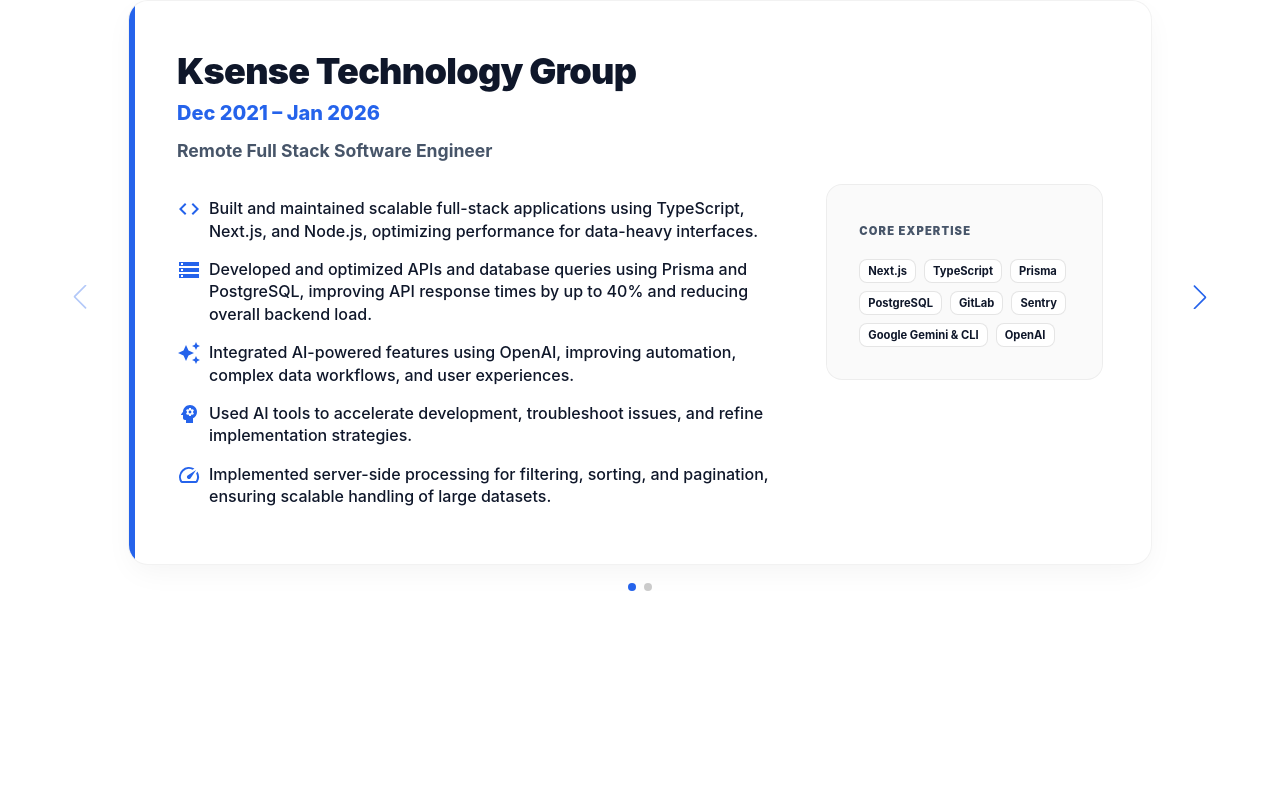
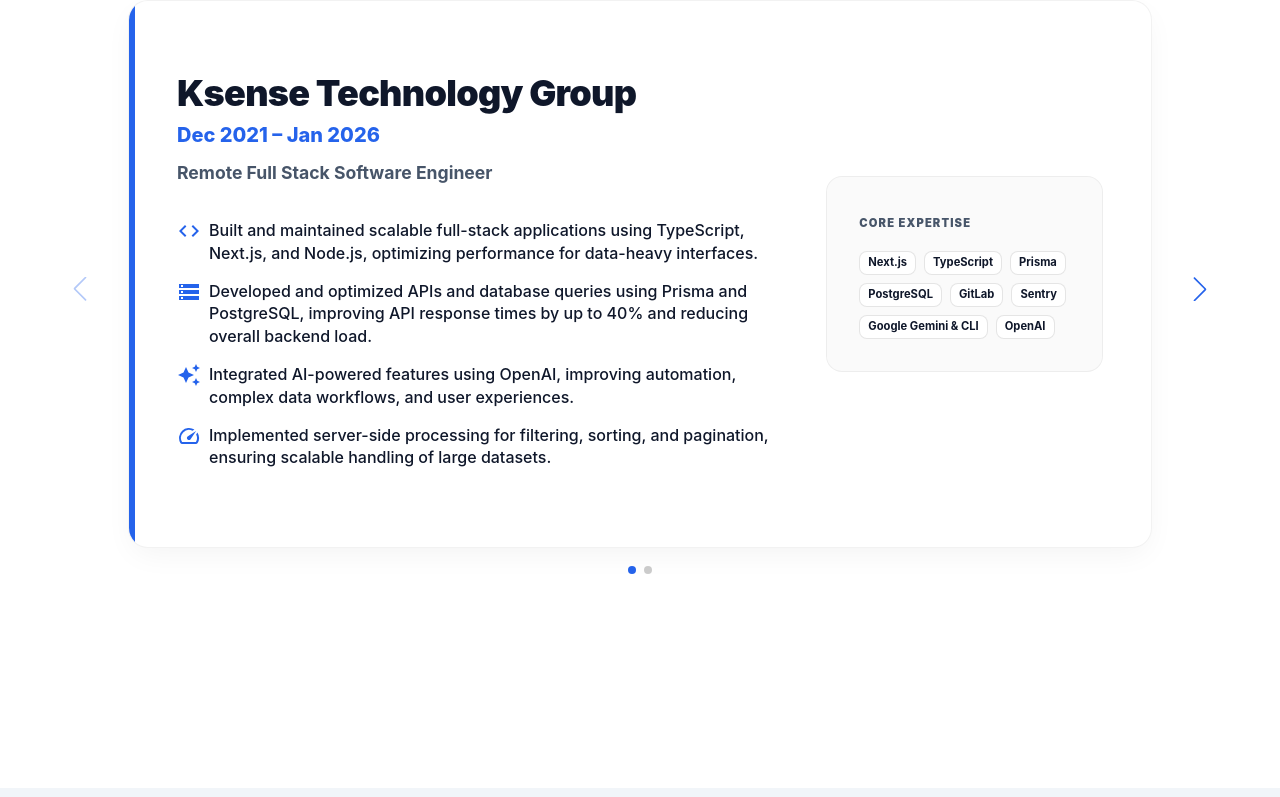
Before and after one commit to DeweyHammers/portfolio, a React (Vite) app: page / in a window 1280 px wide. Shown: the part 3403-4200 px from the top of the page. Built offline with nearby package versions, Linux system fonts and the light colour scheme.

Commit message:
Remove the Second AI Bullet point within Ksense for AI

```diff
--- a/src/components/Experience.tsx
+++ b/src/components/Experience.tsx
@@ -55,10 +55,6 @@
         {
           icon: <AutoAwesome color="primary" />,
           text: "Integrated AI-powered features using OpenAI, improving automation, complex data workflows, and user experiences.",
-        },
-        {
-          icon: <Psychology color="primary" />,
-          text: "Used AI tools to accelerate development, troubleshoot issues, and refine implementation strategies.",
         },
         {
           icon: <Speed color="primary" />,
```
